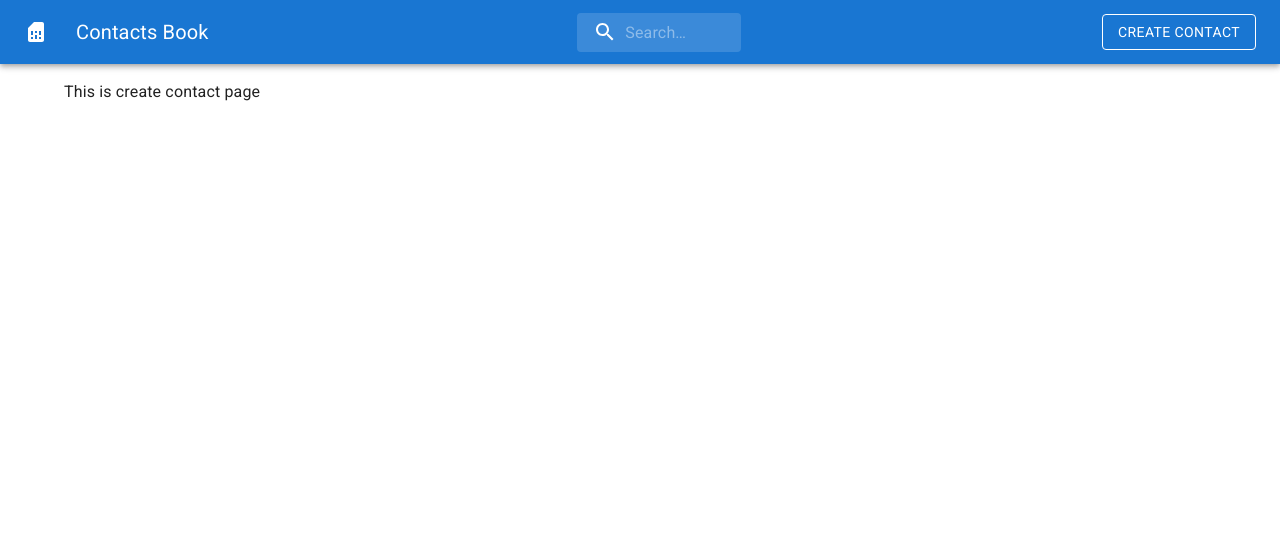
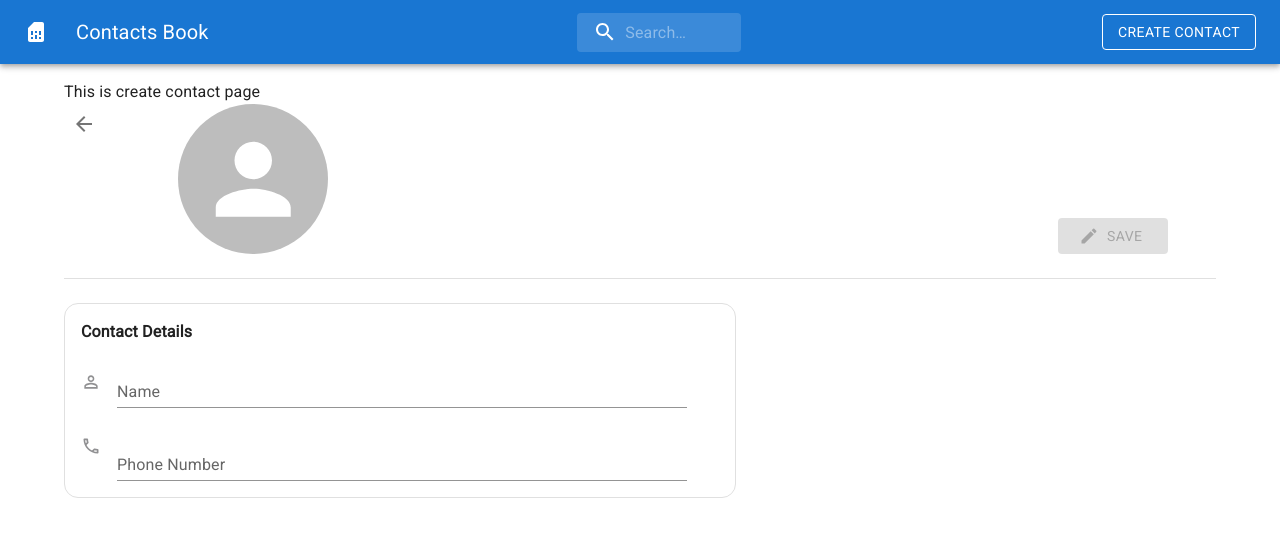
Before and after one commit to c-zhenhao/go-contacts-app, a React (Create React App) app in the folder frontend/: page /create in a window 1280 px wide. Shown: the top 536 px of the page. Built offline with nearby package versions, Linux system fonts and the light colour scheme.

Commit message:
frontend create skeleton done

```diff
--- a/frontend/src/pages/Create.js
+++ b/frontend/src/pages/Create.js
@@ -1,13 +1,138 @@
 import React from "react";
+import { useNavigate, Link as RouterLink } from "react-router-dom";
 
-import { Box, Container, Typography } from "@mui/material";
+import {
+  Avatar,
+  Box,
+  Button,
+  Container,
+  Divider,
+  Grid,
+  IconButton,
+  Paper,
+  TextField,
+  Typography,
+} from "@mui/material";
+
+import ArrowBackIcon from "@mui/icons-material/ArrowBack";
+import DeleteIcon from "@mui/icons-material/Delete";
+import ModeEditIcon from "@mui/icons-material/ModeEdit";
+import LocalPhoneOutlinedIcon from "@mui/icons-material/LocalPhoneOutlined";
+import PersonOutlineOutlinedIcon from "@mui/icons-material/PersonOutlineOutlined";
 
 const Create = () => {
+  const navigate = useNavigate();
+
+  const handleDeleteClick = () => {
+    console.log("delete clicked");
+    if (window.confirm("are you sure you want to delete?")) {
+      // call API to delete
+      console.log("delete api called");
+      navigate("/");
+    }
+  };
+
   return (
     <>
       <Container>
         <Box mt={2}>
           <Typography>This is create contact page</Typography>
+        </Box>
+
+        <Grid container sx={{ display: "flex" }} spacing={1}>
+          <Grid item xs={0.5}>
+            <IconButton component={RouterLink} to={"/"}>
+              <ArrowBackIcon />
+            </IconButton>
+          </Grid>
+
+          <Grid item xs={3} sx={{ display: "flex", justifyContent: "center" }}>
+            <Avatar sx={{ width: 150, height: 150 }} />
+          </Grid>
+
+          <Grid item xs={6} sx={{ display: "flex", alignItems: "center" }}>
+            <Typography variant="h5"></Typography>
+          </Grid>
+
+          <Grid
+            item
+            xs={2}
+            sx={{
+              display: "flex",
+              flexDirection: "column",
+              alignItems: "flex-end",
+              justifyContent: "flex-end",
+            }}
+          >
+            <Button
+              variant="contained"
+              color="primary"
+              sx={{ minWidth: "110px" }}
+              startIcon={<ModeEditIcon />}
+              component={RouterLink}
+              to={"/"}
+              disabled={true}
+            >
+              Save
+            </Button>
+          </Grid>
+        </Grid>
+
+        <Divider sx={{ mt: 3, mb: 3 }} />
+
+        <Box>
+          <Grid container>
+            <Grid item xs={7}>
+              <Paper
+                elevation={0}
+                sx={{
+                  minHeight: "100px",
+                  p: 2,
+                  border: "1px solid #e0e0e0",
+                  borderRadius: "14px",
+                  display: "flex",
+                  flexDirection: "column",
+                  justifyContent: "center",
+                }}
+              >
+                <Typography sx={{ fontWeight: "bold", mb: 0 }}>
+                  Contact Details
+                </Typography>
+
+                <Box sx={{ mt: 1 }}>
+                  <Box sx={{ mb: 1, display: "flex", alignItems: "center" }}>
+                    <PersonOutlineOutlinedIcon
+                      fontSize="small"
+                      sx={{ color: "#909092", mr: 2 }}
+                    />
+                    <TextField
+                      id="name"
+                      label="Name"
+                      variant="standard"
+                      margin="dense"
+                      fullWidth
+                      sx={{ mr: 4, fontColor: "#909092" }}
+                    />
+                  </Box>
+                  <Box sx={{ mt: 3, display: "flex" }}>
+                    <LocalPhoneOutlinedIcon
+                      fontSize="small"
+                      sx={{ color: "#909092", mr: 2 }}
+                    />
+                    <TextField
+                      id="phone"
+                      label="Phone Number"
+                      variant="standard"
+                      size="small"
+                      fullWidth
+                      sx={{ mr: 4 }}
+                      inputProps={{ inputMode: "numeric", pattern: "[0-9]*" }}
+                    />
+                  </Box>
+                </Box>
+              </Paper>
+            </Grid>
+          </Grid>
         </Box>
       </Container>
     </>
--- a/frontend/src/pages/View.js
+++ b/frontend/src/pages/View.js
@@ -26,8 +26,8 @@ const View = () => {
     if (window.confirm("are you sure you want to delete?")) {
       // call API to delete
       console.log("delete api called");
+      navigate("/");
     }
-    navigate("/");
   };
 
   return (
@@ -101,7 +101,7 @@ const View = () => {
                   justifyContent: "center",
                 }}
               >
-                <Typography sx={{ fontWeight: "bold" }}>
+                <Typography sx={{ fontWeight: "bold", mb: 1 }}>
                   Contact Details
                 </Typography>
 
```
